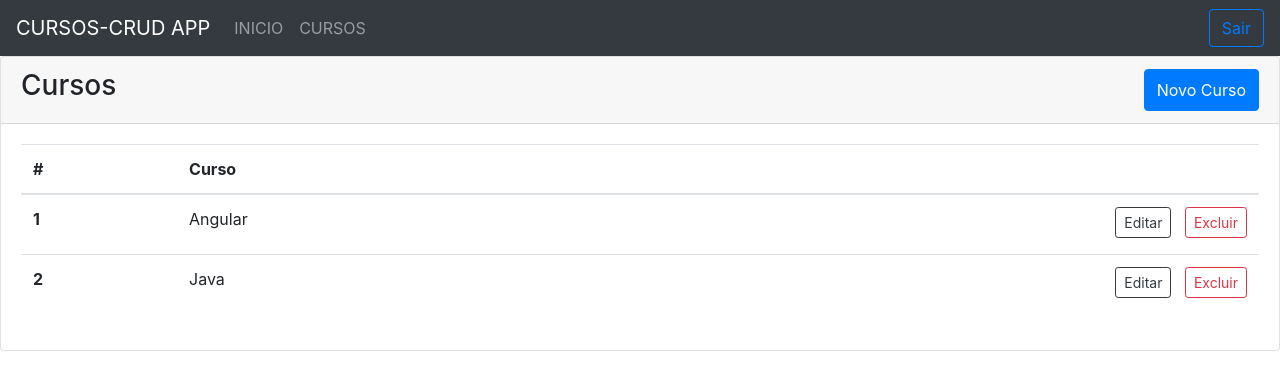
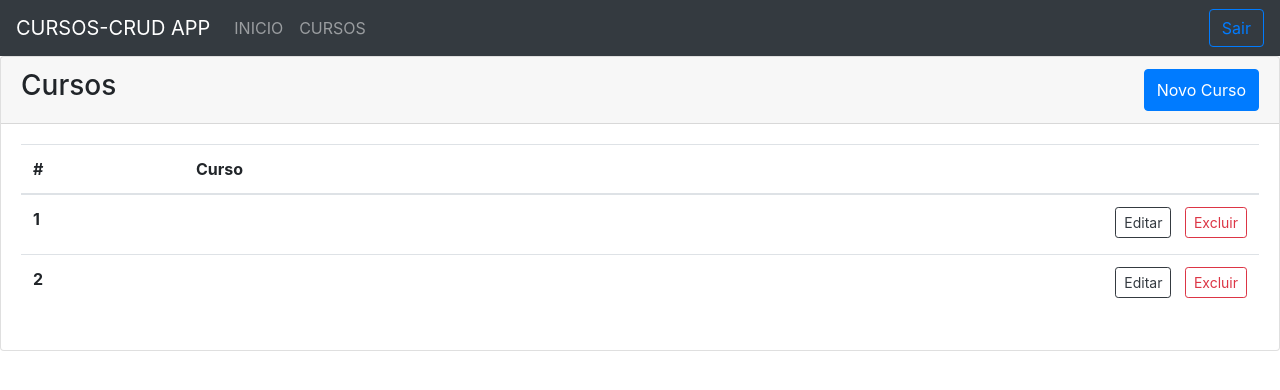
Before and after one commit to airtonferreira/course-crud, an Angular app: page /courses in a window 1280 px wide. Shown: the top 390 px of the page. Built offline with nearby package versions, Linux system fonts and the light colour scheme; data requests are answered from the project's data file.

Commit message:
bugfixes

```diff
--- a/src/app/course-list/course-list.component.html
+++ b/src/app/course-list/course-list.component.html
@@ -17,7 +17,7 @@
             <tbody>
                 <tr *ngFor="let course of courses">
                     <th>{{ course.id }}</th>
-                    <td>{{ course.nome }}</td>
+                    <td>{{ course.name }}</td>
                     <td>
                         <span class="float-right">
                             <button class="btn btn-outline-dark mb-1 btn-sm">Editar</button>
--- a/src/app/course.ts
+++ b/src/app/course.ts
@@ -1,4 +1,4 @@
 export class Course {
     id: number;
-    nome: string;
+    name: string;
 }
```
